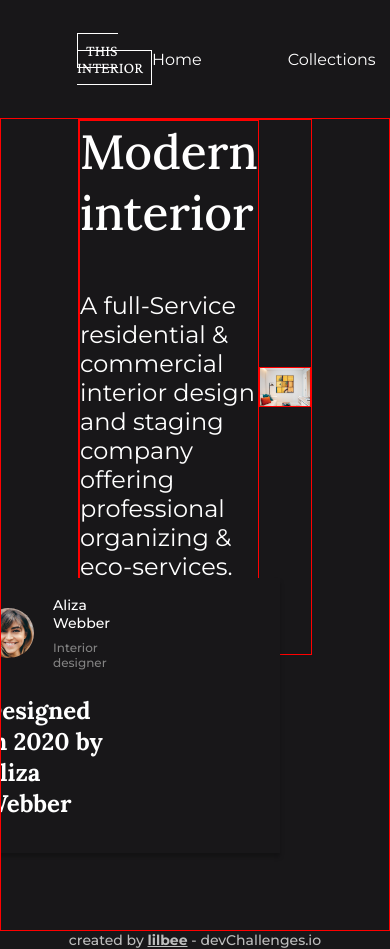
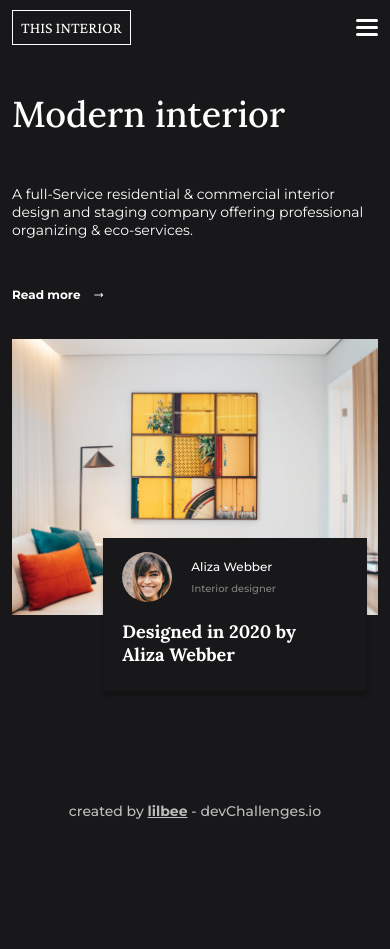
Before and after one commit to lil-bee/interior-consultant, a website built with Vite: page index.html in a window 390 px wide. After the commit the page ends 844 px from the top, so only its background shows below. Built offline with nearby package versions, Linux system fonts and the light colour scheme.

Commit message:
ui: responsive

```diff
--- a/css/sections/footer.css
+++ b/css/sections/footer.css
@@ -7,8 +7,9 @@
 	font-family: var(--font-desc);
 	text-align: center;
 	font-size: 14px;
+	font-weight: 500;
 	margin-top: auto;
-	font-weight: 500;
+	margin-bottom: 24px;
 }
 
 .footer a {
--- a/css/sections/header.css
+++ b/css/sections/header.css
@@ -20,9 +20,93 @@
 	border: 1px solid #fff;
 }
 
-.header__menu {
+.header__menu,
+.header__menu-mobile {
 	display: flex;
 	gap: 86px;
 	list-style: none;
 	font-family: var(--font-desc);
 }
+
+.active a {
+	border-bottom: 2px solid #fff;
+}
+
+.header__menu-mobile {
+	gap: 20px;
+	position: relative;
+	display: none;
+}
+
+.hamburger-button {
+	background: none;
+	border: none;
+
+	position: relative;
+	z-index: 10;
+	cursor: pointer;
+}
+
+.hamburger-button__bar {
+	height: 3px;
+	width: 22px;
+	background-color: white;
+	margin-top: 4px;
+	border-radius: 2px;
+
+	transform-origin: 21px;
+	transition: transform 0.6s cubic-bezier(0.42, 0, 0.58, 1),
+		opacity 0.6s cubic-bezier(0.42, 0, 0.58, 1);
+}
+
+.hamburger-button__bar:nth-child(1) {
+	margin-top: 0;
+}
+
+.hamburger-button--open .hamburger-button__bar:nth-child(1) {
+	transform: rotate(-45deg);
+}
+
+.hamburger-button--open .hamburger-button__bar:nth-child(2) {
+	opacity: 0;
+}
+
+.hamburger-button--open .hamburger-button__bar:nth-child(3) {
+	transform: rotate(45deg);
+}
+
+.nav-mobile {
+	position: fixed;
+	top: 0;
+	right: 0;
+	overflow: hidden;
+
+	height: 100vh;
+	width: 100vw;
+	z-index: 2;
+
+	background-color: black;
+	color: white;
+	padding: 32px;
+
+	transition: transform 0.6s cubic-bezier(0.42, 0, 0.58, 1);
+	transform: translateX(100%);
+}
+
+.nav--open {
+	transform: translateX(0%);
+}
+.nav-mobile ul {
+	display: flex;
+	flex-direction: column;
+
+	align-items: center;
+
+	list-style: none;
+	font-family: var(--font-desc);
+	margin-top: 50vw;
+}
+
+.nav--open {
+	display: block;
+}
--- a/css/sections/hero.css
+++ b/css/sections/hero.css
@@ -3,8 +3,10 @@
 	flex-direction: column;
 	overflow: hidden;
 	align-items: flex-end;
-	border: 1px solid red;
+
 	justify-content: space-between;
+	margin-top: 127px;
+	margin-bottom: auto;
 
 	padding: 0 77px;
 }
@@ -12,7 +14,7 @@
 .hero-content {
 	display: flex;
 	align-items: center;
-	border: 1px solid red;
+	gap: 47px;
 }
 
 .hero-desc {
@@ -20,27 +22,33 @@
 	display: flex;
 	flex-direction: column;
 	gap: 48px;
-	border: 1px solid red;
 }
 
 .hero-desc h3 {
 	font-family: var(--font-heading);
-	font-size: 48px;
+	font-size: clamp(36px, 4vw, 48px);
 	font-weight: 500;
 }
 
 .hero-desc p {
 	font-family: var(--font-desc);
-	font-size: 24px;
+	font-size: clamp(14px, 1.5vw, 24px);
 	font-weight: 400;
 }
 
 .hero-desc a {
 	display: flex;
+	align-items: center;
+
 	gap: 12px;
 	font-family: var(--font-desc);
-	font-size: 18px;
+	font-size: clamp(12px, 1.5vw, 18px);
 	font-weight: 700;
+}
+
+.material-symbols-outlined {
+	font-size: clamp(12px, 1.5vw, 18px);
+	margin-top: 0;
 }
 
 .hero-image {
@@ -49,7 +57,6 @@
 	flex-direction: column;
 	justify-content: space-between;
 	align-items: flex-end;
-	border: 1px solid red;
 }
 
 .hero-image__product {
@@ -90,7 +97,7 @@
 
 .hero-image__bg h3 {
 	font-family: var(--font-heading);
-	font-size: 24px;
+	font-size: clamp(18px, 2vw, 24px);
 	font-style: normal;
 	font-weight: 700;
 	line-height: normal;
@@ -104,13 +111,13 @@
 
 .hero-image__bio-name h5 {
 	font-family: var(--font-desc);
-	font-size: 14px;
+	font-size: clamp(12px, 1vw, 14px);
 	font-weight: 500;
 }
 
 .hero-image__bio-name p {
 	color: var(--color-gray);
 	font-family: Montserrat;
-	font-size: 12px;
+	font-size: clamp(10px, 1vw, 12px);
 	font-weight: 500;
 }
--- a/css/style.css
+++ b/css/style.css
@@ -24,7 +24,10 @@
 }
 
 body {
+	display: flex;
+	flex-direction: column;
 	max-width: 1440px;
+	min-height: 100vh;
 	margin: 0 auto;
 	background-color: var(--color-black);
 	color: #fff;
@@ -34,3 +37,52 @@ a {
 	text-decoration: none;
 	color: inherit;
 }
+
+/* START : header media queries */
+@media screen and (max-width: 900px) {
+	.header__menu {
+		display: none;
+	}
+
+	.header__menu-mobile {
+		display: flex;
+	}
+}
+
+@media screen and (max-width: 550px) {
+	.header__nav {
+		padding: 19px 12px;
+	}
+}
+/* END: header media queries */
+
+/* START : hero media queries */
+@media screen and (max-width: 900px) {
+	.hero {
+		margin-top: 36px;
+	}
+	.hero-content {
+		display: flex;
+		flex-direction: column;
+		gap: 37px;
+	}
+
+	.hero-image__bg {
+		gap: 18px;
+	}
+}
+
+@media screen and (max-width: 600px) {
+	.hero {
+		padding: 0 12px;
+	}
+
+	.hero-image__profile {
+		right: 11px;
+	}
+
+	.hero-image__bg {
+		padding: 14px 71px 25px 19px;
+	}
+}
+/* END: hero media queries */
--- a/index.html
+++ b/index.html
@@ -19,7 +19,7 @@
         <a href="#home">This Interior</a>
       </div>
       <ul class="header__menu">
-        <li>
+        <li class="active">
           <a href="#home">Home</a>
         </li>
         <li>
@@ -32,6 +32,32 @@
           <a href="#contact">Contact</a>
         </li>
       </ul>
+
+      <ul class="header__menu-mobile">
+        <button class="hamburger-button" id="hamburger-button" onclick="toggleNavigation()">
+          <div class=" hamburger-button__bar"></div>
+          <div class="hamburger-button__bar"></div>
+          <div class="hamburger-button__bar"></div>
+        </button>
+      </ul>
+    </nav>
+    <nav>
+      <div class="nav-mobile" id="nav">
+        <ul class="header__menu">
+          <li class="active">
+            <a href="#home">Home</a>
+          </li>
+          <li>
+            <a href="#collections">Collections</a>
+          </li>
+          <li>
+            <a href="#about">About</a>
+          </li>
+          <li>
+            <a href="#contact">Contact</a>
+          </li>
+        </ul>
+      </div>
     </nav>
 
   </header>
@@ -82,6 +108,23 @@
     <p>created by <a href="https://github.com/lil-bee" target="_blank">lilbee</a> - devChallenges.io</p>
   </footer>
 
+  <script>
+    const toggle = (elementId) => {
+      const element = document.getElementById(elementId);
+
+      if (element.classList.contains(elementId + "--open")) {
+        element.classList.remove(elementId + "--open")
+      } else {
+        element.classList.add(elementId + "--open")
+      }
+    }
+
+    const toggleNavigation = () => {
+      toggle("nav");
+      toggle("hamburger-button");
+    }
+  </script>
+
 </body>
 
 </html>
```
